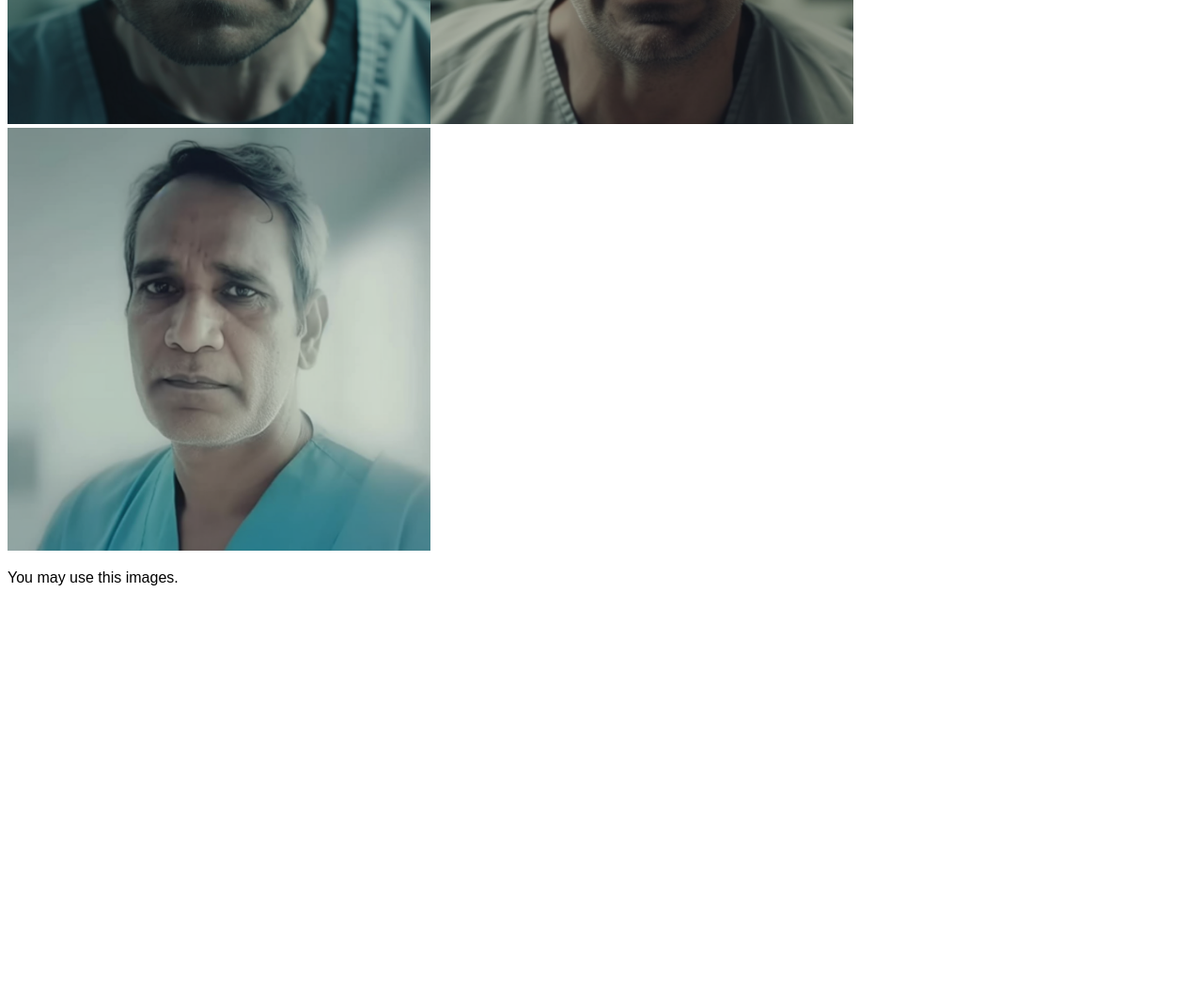
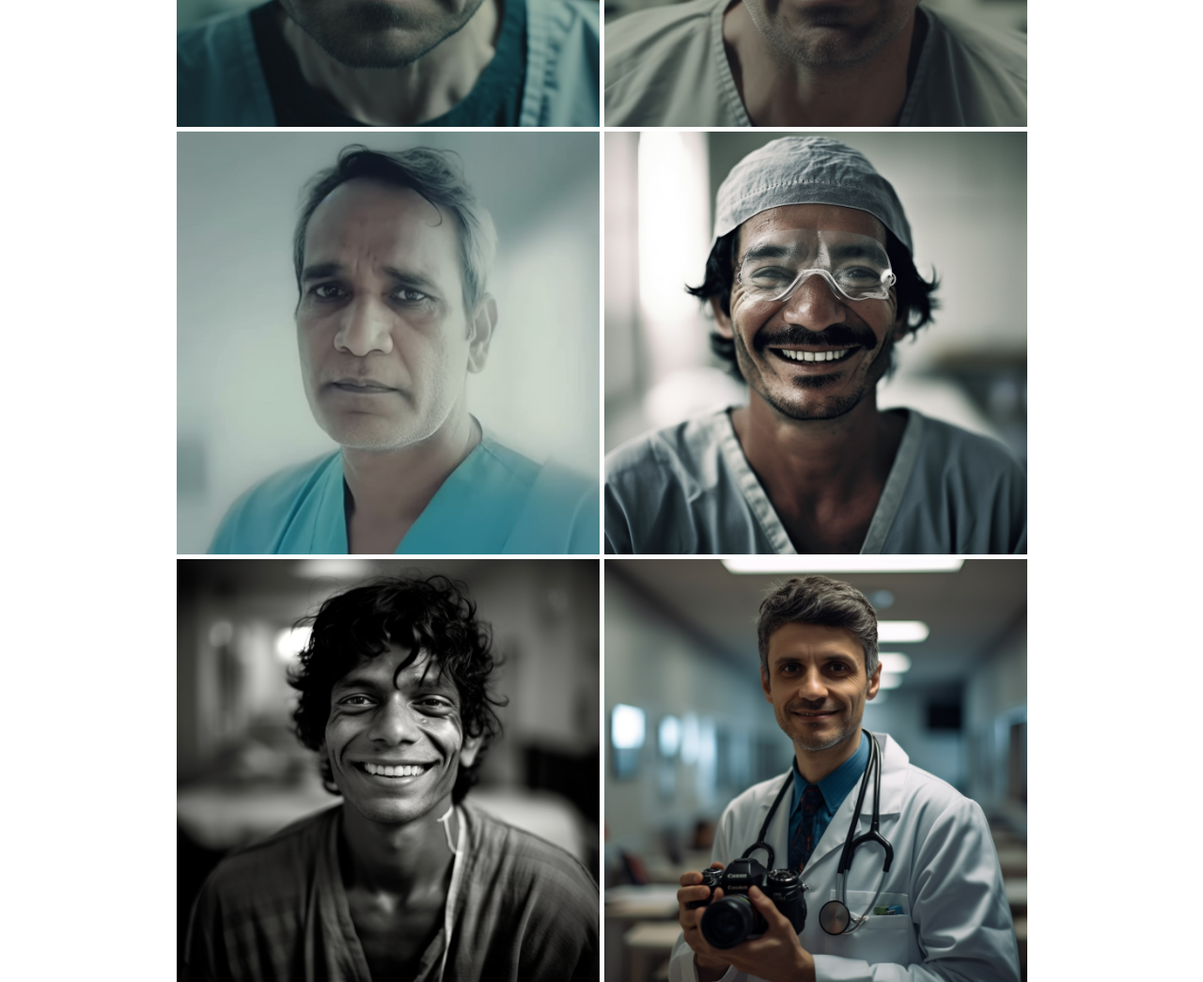
Before and after one commit to noobgamer75/random-faces, a plain HTML site: page index.html in a window 1280 px wide. Shown: the part 1760-2805 px from the top of the page at 94% size. Before the commit the page ends 2400 px from the top, so only its background shows below. Drawn offline with Linux system fonts and the light colour scheme.

Commit message:
added more images

```diff
--- a/index.html
+++ b/index.html
@@ -13,17 +13,27 @@
             height: 450px;
             width: 450px;
         }
+        .images{
+            display: flex;
+            flex-wrap: wrap;
+            justify-content: center;
+            align-items: center;
+            gap: 5px;
+        }
+        p{
+            text-align: center;
+        }
     </style>
 </head>
 <body>
 
     <h1>Random Faces</h1>
     <div class="images"></div>
-    <p>You may use this images.</p>
+    <p>This images are copyright free. You may use this images.</p>
 </body>
 <script>
     const images=document.querySelector(".images")
-    for(let i=1;i<=9;i++){
+    for(let i=1;i<=15;i++){
         img=document.createElement("img")
         img.setAttribute("src",`images/images (${i}).png`)
         img.setAttribute("alt",`(${i}).png`)
```
Also changed, not shown: images/images (10).png (added), images/images (11).png (added), images/images (12).png (added), images/images (13).png (added), images/images (14).png (added), images/images (15).png (added).
